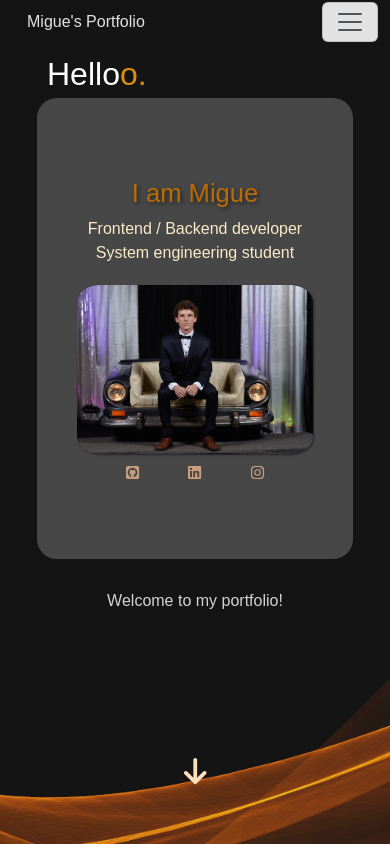
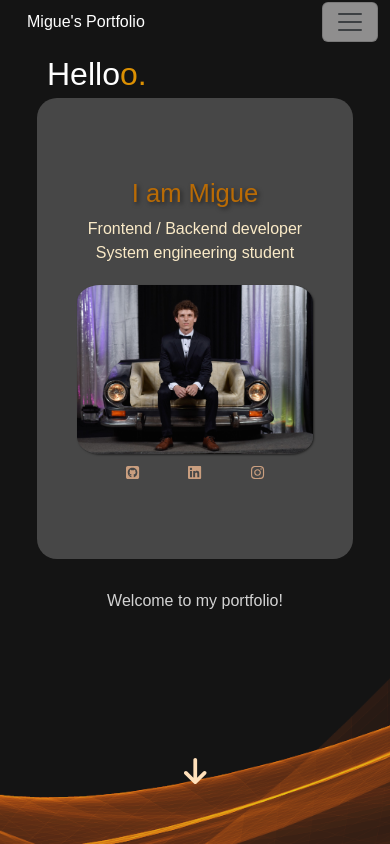
Before and after one commit to guelan14/portfolio-old, a React (Vite) app: page / in a window 390 px wide. Built offline with nearby package versions, Linux system fonts and the light colour scheme; a web font is replaced by a local one.

Commit message:
arreglo del navbar

```diff
--- a/src/pages/About.jsx
+++ b/src/pages/About.jsx
@@ -21,7 +21,7 @@ export const About = () => {
               <a
                 className="btn btn-outline-light"
                 href="../../files/NeumannMiguelAngelCV.pdf"
-                target="__blank"
+                download
               >
                 Download CV
               </a>
@@ -42,7 +42,7 @@ export const About = () => {
             <div className="skillCards">
               <div className="skillCard skillCard1">
                 <div className="skillTittle">
-                  <h2>Programming Lenguajes</h2>
+                  <h2>Programming Lenguages</h2>
                 </div>
                 <ul>
                   <li>C/C++</li>
@@ -55,7 +55,7 @@ export const About = () => {
               </div>
               <div className="skillCard skillCard2">
                 <div className="skillTittle">
-                  <h2>Lenguajes</h2>
+                  <h2>Lenguages</h2>
                 </div>
                 <ul>
                   <li>English: B2</li>
--- a/src/styles/about.css
+++ b/src/styles/about.css
@@ -189,6 +189,10 @@
     padding: 2px;
   }
 
+  #about .skillCard li {
+    font-size: 0.9rem;
+  }
+
   #about .aboutPhotoImg {
     display: none;
   }
--- a/src/styles/base.css
+++ b/src/styles/base.css
@@ -59,7 +59,7 @@ h2 {
 
 .navbar-nav .nav-link,
 .navbar-brand {
-  color: rgb(226, 226, 226) !important;
+  color: rgb(255, 255, 255) !important;
   padding: 10px 15px 10px 15px !important;
   font-size: 1em;
   text-shadow: 4px black;
@@ -71,6 +71,10 @@ h2 {
   color: orange !important;
 }
 
+.navbar .navbar-brand a {
+  color: red;
+}
+
 .navbar-collapse {
   flex-grow: 0 !important;
 }
@@ -80,7 +84,7 @@ h2 {
 }
 
 .navbar .navbar-toggler {
-  background-color: rgb(226, 226, 226) !important;
+  background-color: rgb(143, 142, 142) !important;
 }
 
 .navbar .navbar-toggler:hover {
@@ -121,3 +125,9 @@ footer span {
 .scrollContainer {
   scroll-snap-align: start;
 }
+
+@media (max-width: 576px) {
+  .navbar .nav-link {
+    background-color: rgba(187, 187, 187, 0.6);
+  }
+}
```
